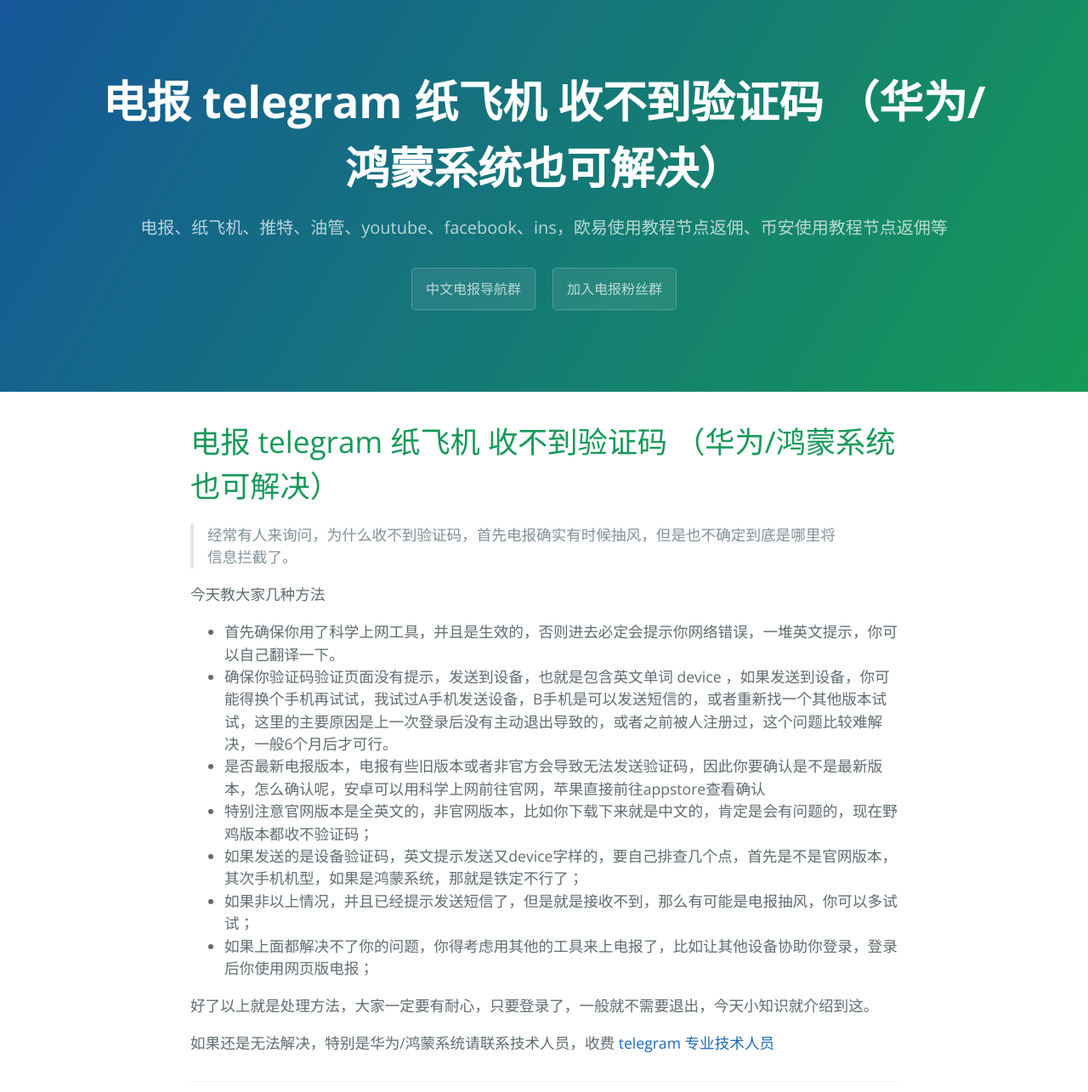
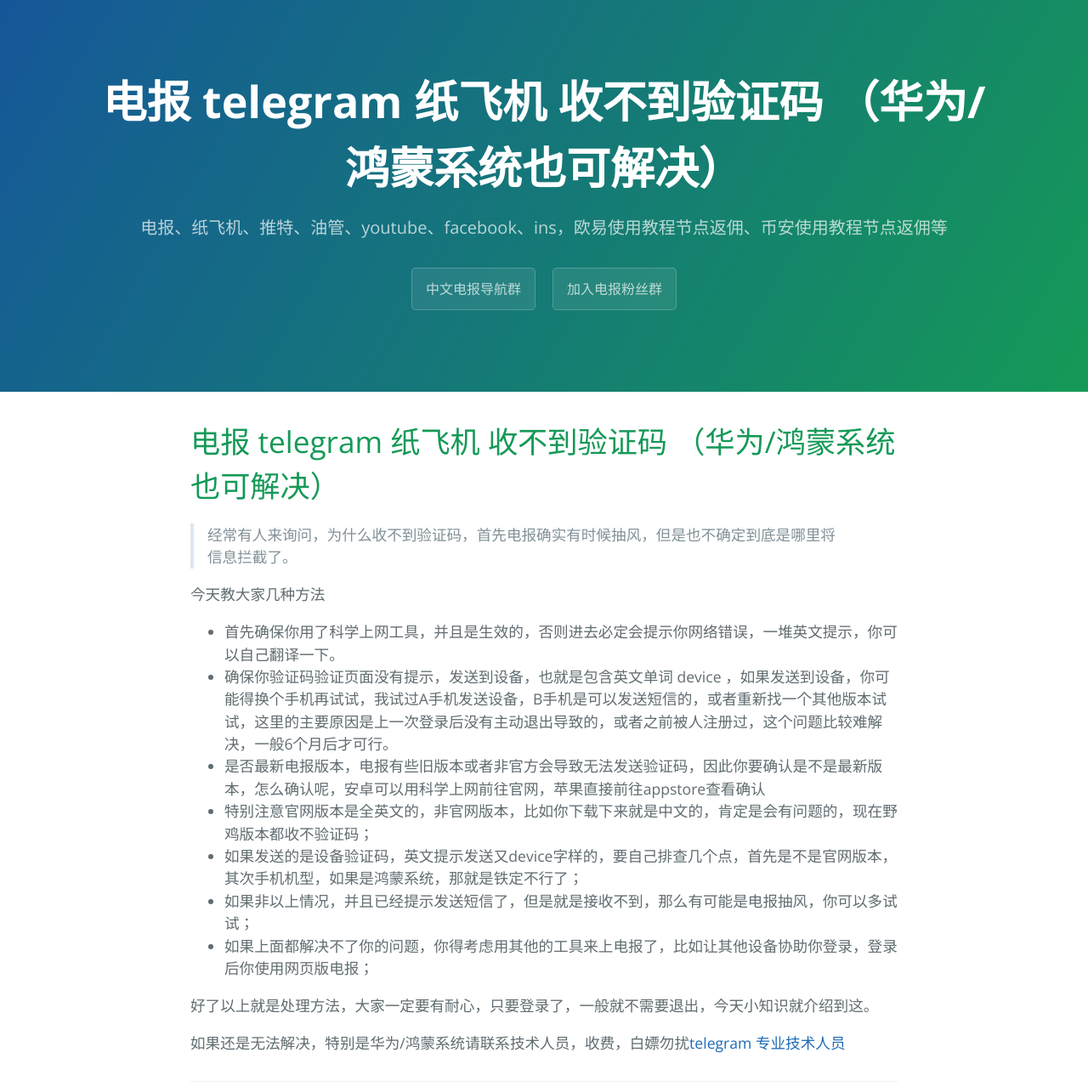
Before and after one commit to tggSearch/tggSearch.github.io, a Jekyll site: the page built from docs/telegram-no-sms-code.md, in a window 1280 px wide. Shown: the top 1285 px of the page at 85% size. Built offline with Jekyll 4.4.1, drawn with Linux system fonts in a browser that asks for light colours; our own code applies the rules of GitHub Pages for plain Markdown files; grey boxes are pictures that could not be loaded.

```diff
--- a/docs/telegram-no-sms-code.md
+++ b/docs/telegram-no-sms-code.md
@@ -13,4 +13,4 @@
 
 好了以上就是处理方法，大家一定要有耐心，只要登录了，一般就不需要退出，今天小知识就介绍到这。
 
-如果还是无法解决，特别是华为/鸿蒙系统请联系技术人员，收费 [telegram 专业技术人员](http://wpa.qq.com/msgrd?v=3&uin=1702242347&site=qq&menu=yes)
+如果还是无法解决，特别是华为/鸿蒙系统请联系技术人员，收费，白嫖勿扰<a href="http://wpa.qq.com/msgrd?v=3&uin=1702242347&site=qq&menu=yes" target="_blank">telegram 专业技术人员</a>
```
